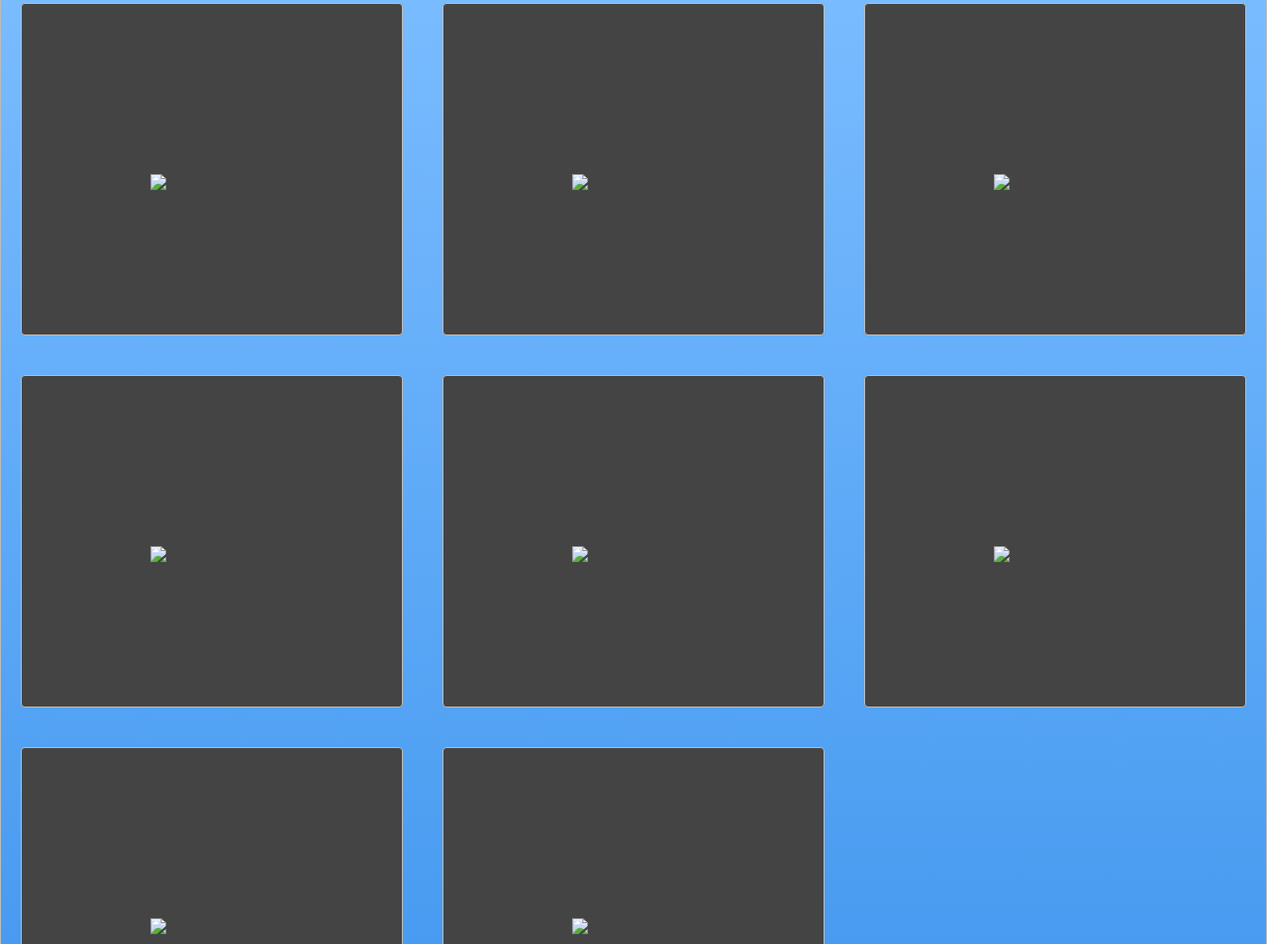
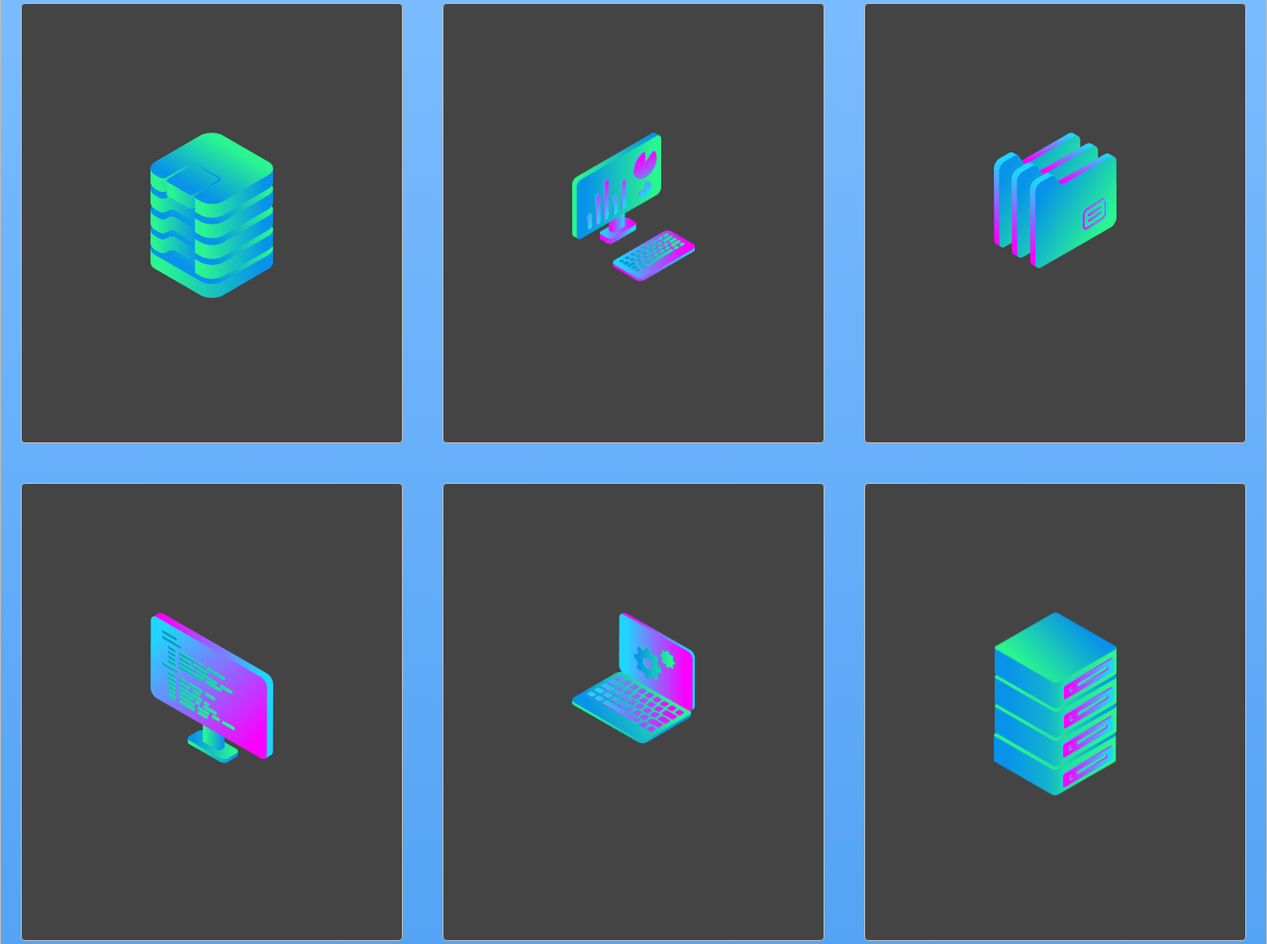
Before and after one commit to nsanjana77/css-grid2, a plain HTML site: page index.html in a window 1280 px wide. Shown: the part 499-1453 px from the top of the page at 99% size. Drawn offline with Linux system fonts and the light colour scheme.

Commit message:
Update index.html

```diff
--- a/index.html
+++ b/index.html
@@ -24,14 +24,14 @@
 
   <div class="zone blue  grid-wrap">
 
-    <div class="box zone"> <img src="img/data_storage_2_2.png"> </div>
-    <div class="box zone"> <img src="img/desktop_analytics_2.png"> </div>
-    <div class="box zone"> <img src="img/files_2.png"> </div>
-    <div class="box zone"> <img src="img/monitor_coding_2.png"> </div>
-    <div class="box zone"> <img src="img/monitor_settings_2.png"> </div>
-    <div class="box zone"> <img src="img/server_2_2.png"> </div>
-    <div class="box zone"> <img src="img/server_3.png"> </div>
-    <div class="box zone"> <img src="img/server_safe_2.png"> </div>
+    <div class="box zone"> <img src="data_storage_2_2.png"> </div>
+    <div class="box zone"> <img src="desktop_analytics_2.png"> </div>
+    <div class="box zone"> <img src="files_2.png"> </div>
+    <div class="box zone"> <img src="monitor_coding_2.png"> </div>
+    <div class="box zone"> <img src="monitor_settings_2.png"> </div>
+    <div class="box zone"> <img src="server_2_2.png"> </div>
+    <div class="box zone"> <img src="server_3.png"> </div>
+    <div class="box zone"> <img src="server_safe_2.png"> </div>
 
   </div>
 
```
